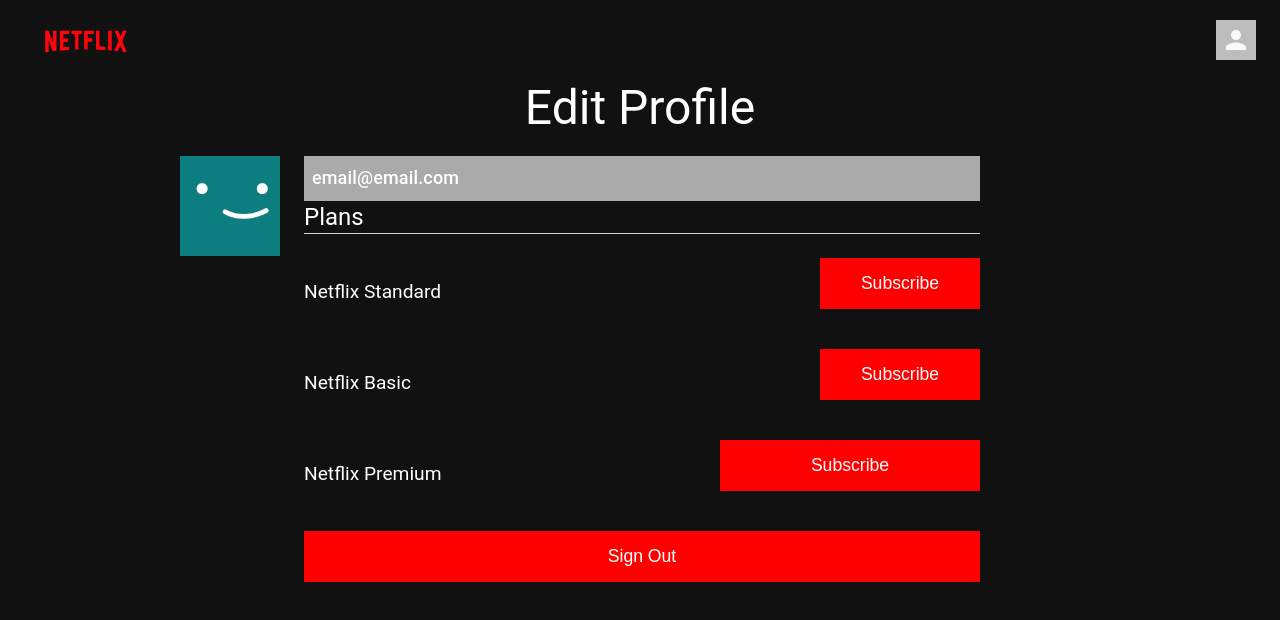
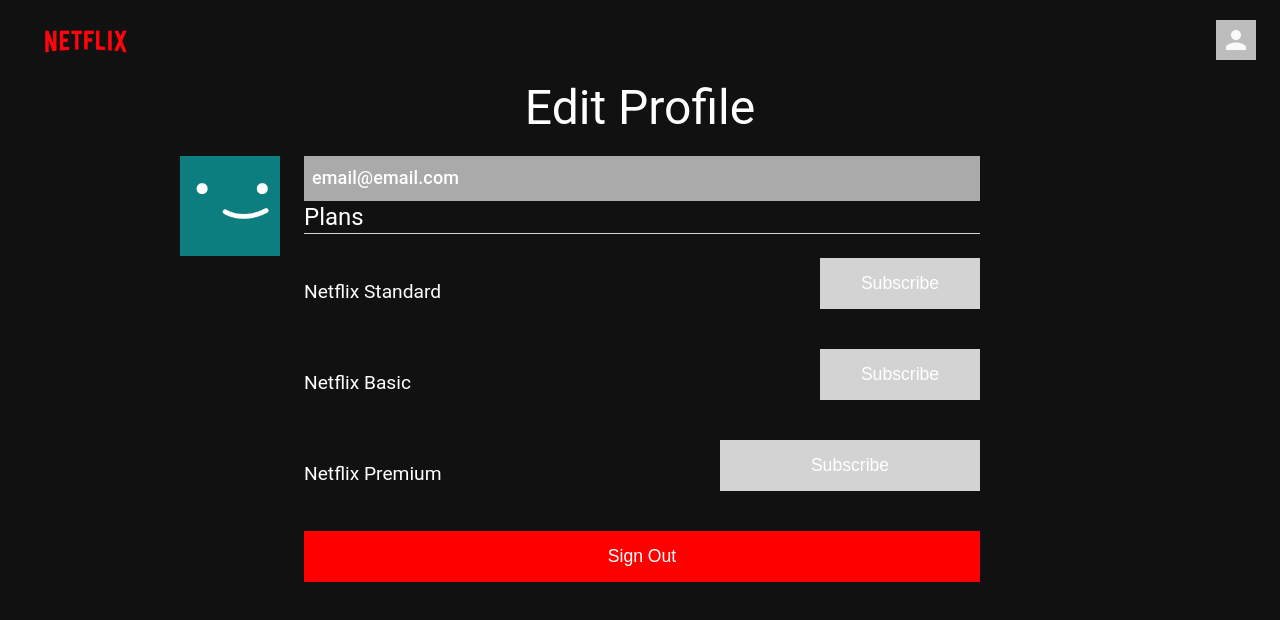
Before and after one commit to javidiazverg/react-netflix-clone, a React (Create React App) app: page /profile in a window 1280 px wide. Shown: the top 620 px of the page. Built offline with nearby package versions, Linux system fonts and the light colour scheme; no server answers.

Commit message:
fourth  commit

```diff
--- a/src/Pages/Login.js
+++ b/src/Pages/Login.js
@@ -8,31 +8,13 @@ import { NetflixButton, NetflixInput } from '../styled/styledcomponents';
 
 const Login = () => {
     const classes = useStyles();
-    const [signIn, setSignIn] = useState(false);
 
     return (
         <div className={classes.root}>
             <img src={logo} className={classes.logo} alt='logo'/>
             < NetflixButton className={classes.session}>Iniciar sesion</NetflixButton>
             <div className={classes.info}>
-                {!signIn ? (<SignUp/>) : (
-                    <>
-                        <Typography variant='h4'gutterBottom>
-                        Unlimited films, TV programmes and more.
-                        </Typography>
-                        <Typography variant='h5'>
-                        Watch anywhere. Cancel at any time.
-                        </Typography>
-                        <Typography variant='h6'gutterBottom>
-                        Ready to watch ? Enter your email to create or restart your membership.
-                        </Typography>
-                        <div className={classes.inputBlock}>
-                            <NetflixInput placeholder="Email Adress"/>
-                            <NetflixButton>GET STARTED</NetflixButton>
-                        </div>
-                    </>
-                    )
-                }
+                (<SignUp/>)
             </div>
         </div>
     )
--- a/src/Pages/Profile.js
+++ b/src/Pages/Profile.js
@@ -29,9 +29,9 @@ const Profile = () => {
                     <div className={classes.plans}>
                         <Typography variant= "h6">email@email.com</Typography>
                         <Typography className={classes.plansText} variant="h5" gutterBottom>Plans</Typography>
-                        <Plans cost={7.99}>Netflix Standard</Plans>
-                        <Plans cost={11.99}>Netflix Basic</Plans>
-                        <Plans wide="medium" cost={15.99}>Netflix Premium</Plans>
+                        <Plans color= "gray" cost={7.99}>Netflix Standard</Plans>
+                        <Plans color= "gray" cost={11.99}>Netflix Basic</Plans>
+                        <Plans color= "gray"wide="medium" cost={15.99}>Netflix Premium</Plans>
                         <NetflixButton onClick={signout} wide="fullwidth">Sign Out</NetflixButton>
                     </div>
                 </div>
--- a/src/components/Plans.js
+++ b/src/components/Plans.js
@@ -10,7 +10,7 @@ const Plans = ({children, color, wide}) => {
             <Typography className={classes.standard} variant='h5'>
                 {children}
             </Typography>
-            <NetflixButton wide={wide}>Subscribe</NetflixButton>
+            <NetflixButton color= {color} wide={wide}>Subscribe</NetflixButton>
         </div>
     )
 }
--- a/src/styled/styledcomponents.js
+++ b/src/styled/styledcomponents.js
@@ -20,7 +20,7 @@ const handleWidth = wide => {
 
 export const NetflixButton = styled.button`
     z-index; 15;
-    background-color: red;
+    background-color: ${(props)=>props.color === "gray" ? "lightgray": "red"};
     color: #fff;
     border-radius: ${({radius})=> (radius ? "5px" : null)};
     text-transform: inherit;
```
